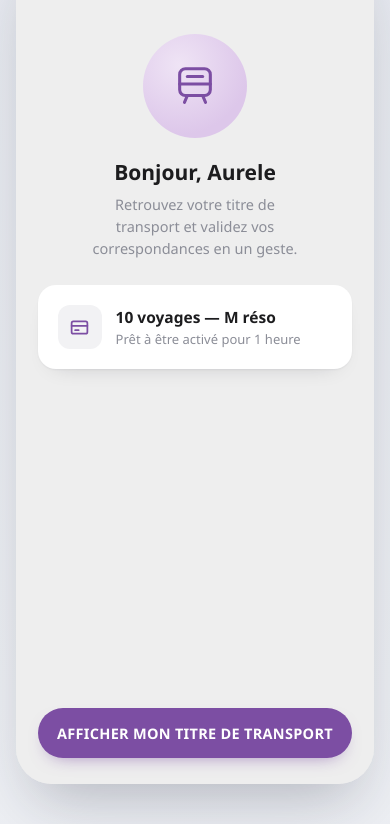
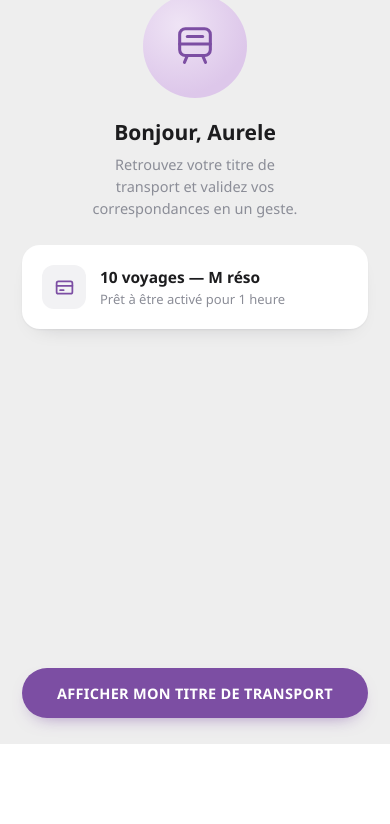
Before and after one commit to Aurele73/TramTram, a plain HTML site: page index.html in a window 390 px wide. Shown: the part 100-924 px from the top of the page. After the commit the page ends 844 px from the top, so only its background shows below. Drawn offline with Linux system fonts and the light colour scheme.

Commit message:
fullscreen fix

```diff
--- a/style.css
+++ b/style.css
@@ -51,6 +51,32 @@ body{
   box-shadow: 0 30px 60px -20px var(--phone-shadow), 0 2px 0 rgba(255,255,255,.04) inset;
   display:flex;
   flex-direction:column;
+}
+
+/* Sur téléphone, la page occupe tout l'écran (sans marge, sans coins arrondis, sans scroll),
+   que le plein écran navigateur (masquage de la barre d'adresse) aboutisse ou non : on ne peut
+   pas compter sur l'API Fullscreen, dont le succès varie selon les appareils/navigateurs. */
+@media (max-width: 480px){
+  html, body{
+    height:100%;
+    overflow:hidden;
+    overscroll-behavior:none;
+  }
+  body{
+    padding:0;
+    min-height:100dvh;
+  }
+  .stage{
+    gap:0;
+    height:100%;
+  }
+  .phone{
+    width:100vw;
+    height:100dvh;
+    min-height:100dvh;
+    border-radius:0;
+    box-shadow:none;
+  }
 }
 
 /* App header */
```
